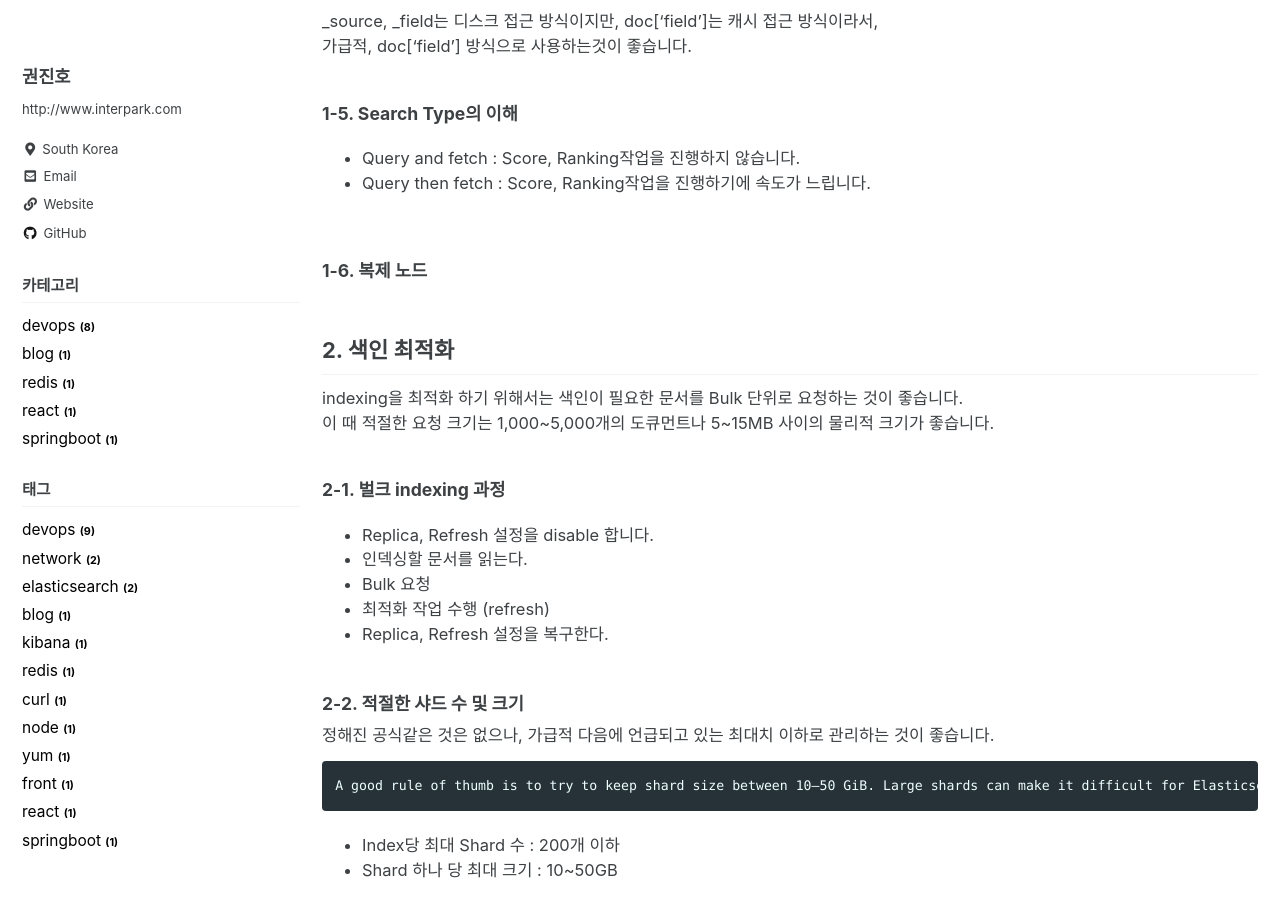
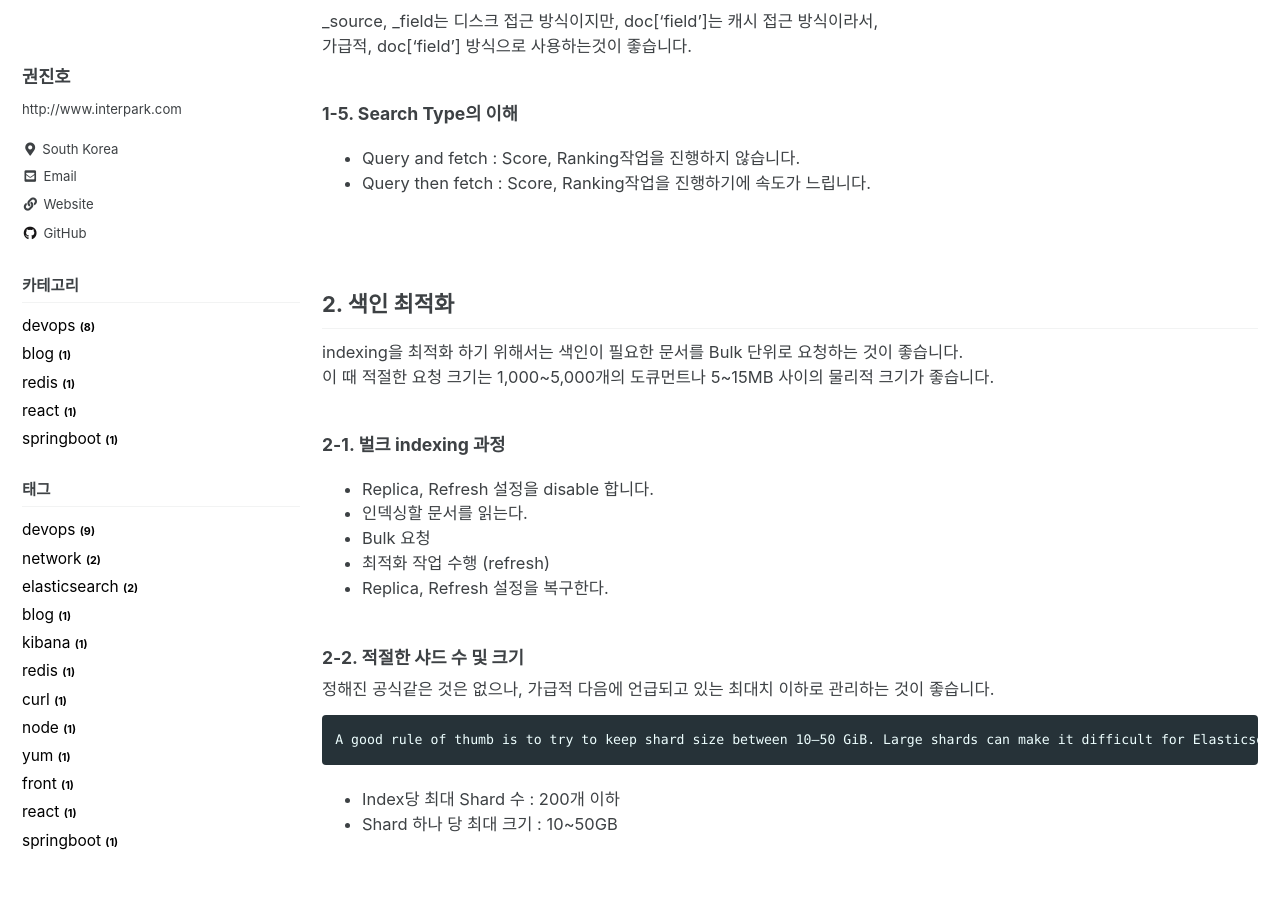
Before and after one commit to JinHoKwon/jinhokwon.github.io, a Jekyll site: the page built from _posts/2020-07-17-elasticsearch-optimize-search-index.md, in a window 1280 px wide and 900 px high, scrolled down 1422 px. Built offline with Jekyll 4.4.1, drawn with Linux system fonts in a browser that asks for light colours; cached includes are drawn as plain includes; comment, search, counter and statistics services are not loaded.

```diff
--- a/_posts/2020-07-17-elasticsearch-optimize-search-index.md
+++ b/_posts/2020-07-17-elasticsearch-optimize-search-index.md
@@ -83,8 +83,6 @@ _source, _field는 디스크 접근 방식이지만, doc['field']는 캐시 접
 
 <br/>
 
-#### 1-6. 복제 노드
-
 <br/>
 
 ## 2. 색인 최적화
```
